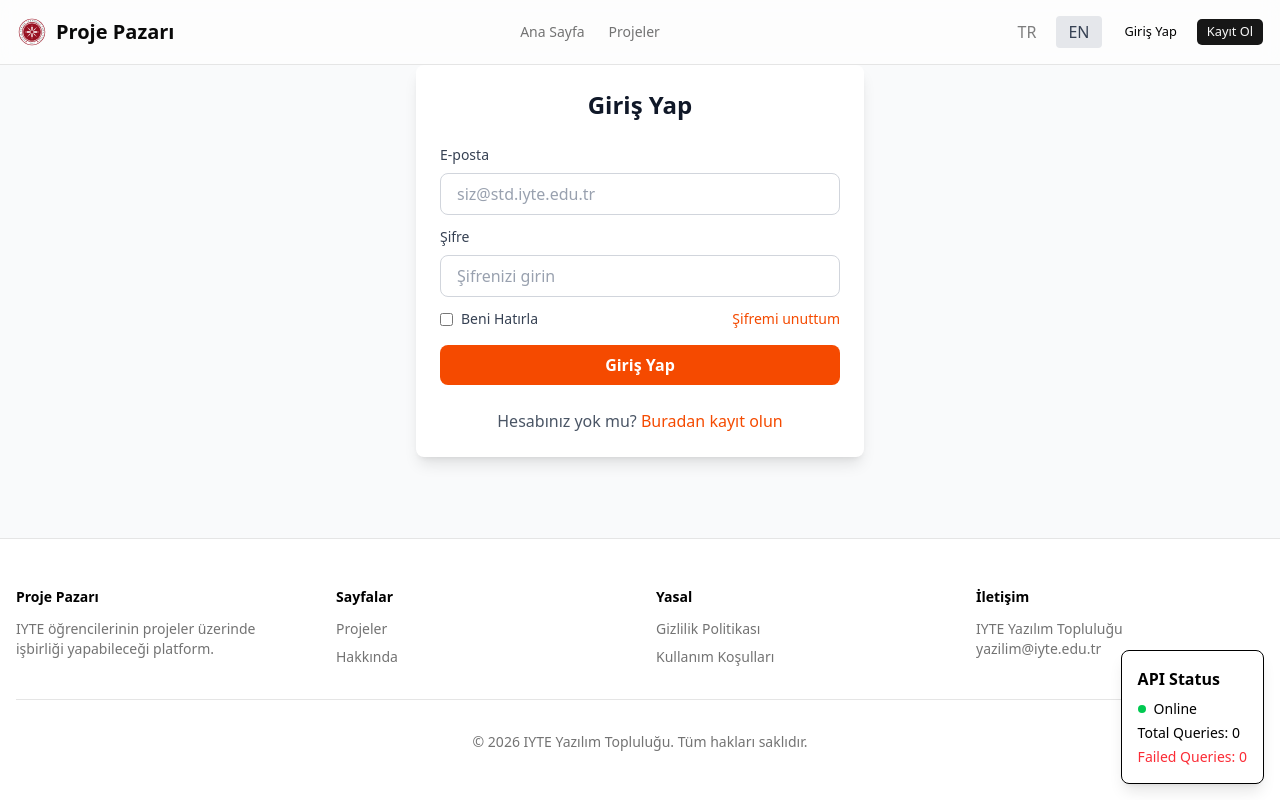
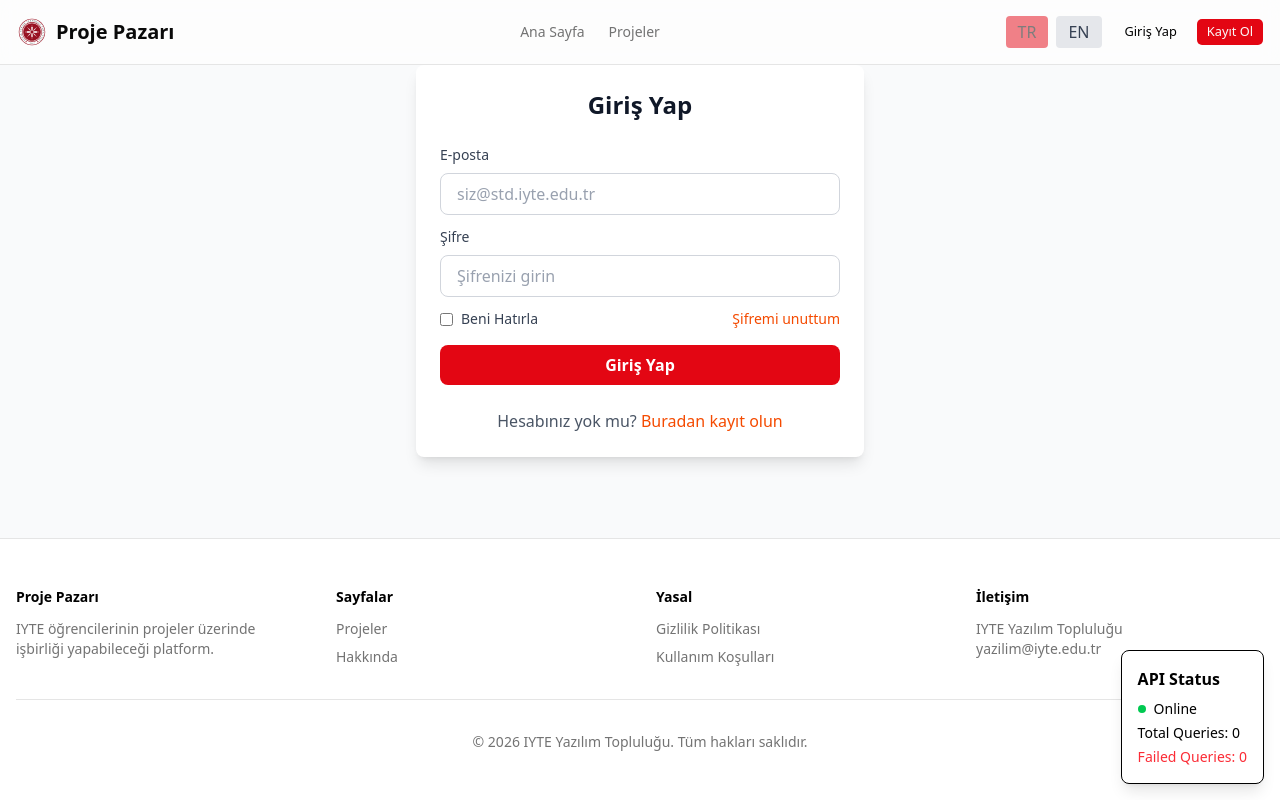
Before and after one commit to IYTE-Yazilim-Toplulugu/proje-pazari, a Next.js app: page /login in a window 1280 px wide. Built offline with nearby package versions, Linux system fonts and the light colour scheme; no server answers.

Commit message:
fix: update primary color variables and adjust form button styling

```diff
--- a/app/globals.css
+++ b/app/globals.css
@@ -11,7 +11,11 @@
   --color-card-foreground: oklch(0.145 0 0);
   --color-popover: oklch(1 0 0);
   --color-popover-foreground: oklch(0.145 0 0);
-  --color-primary: oklch(0.205 0 0);
+
+  /* IYTE Kırmızısı */
+  --color-primary: #E30613;
+  --color-btn-primary: #E30613;
+
   --color-primary-foreground: oklch(0.985 0 0);
   --color-secondary: oklch(0.97 0 0);
   --color-secondary-foreground: oklch(0.205 0 0);
@@ -88,6 +92,7 @@ body {
   color: var(--foreground);
   font-family: var(--font-jetbrains-mono), monospace;
 }
+
 .form-container {
   @apply max-w-md mx-auto p-6 bg-white dark:bg-gray-900 rounded-lg shadow-lg;
 }
@@ -124,7 +129,7 @@ body {
 }
 
 .form-button {
-  @apply w-full bg-orange-600 hover:bg-orange-700 text-white font-semibold
+  @apply w-full bg-[var(--color-btn-primary)] hover:bg-orange-700 text-white font-semibold
          py-2 px-4 rounded-lg transition-colors disabled:opacity-50
          disabled:cursor-not-allowed;
 }
```
